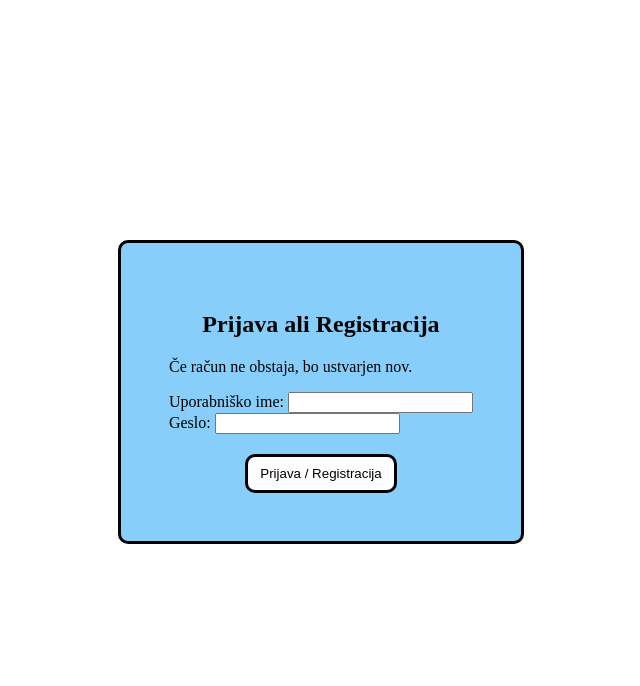
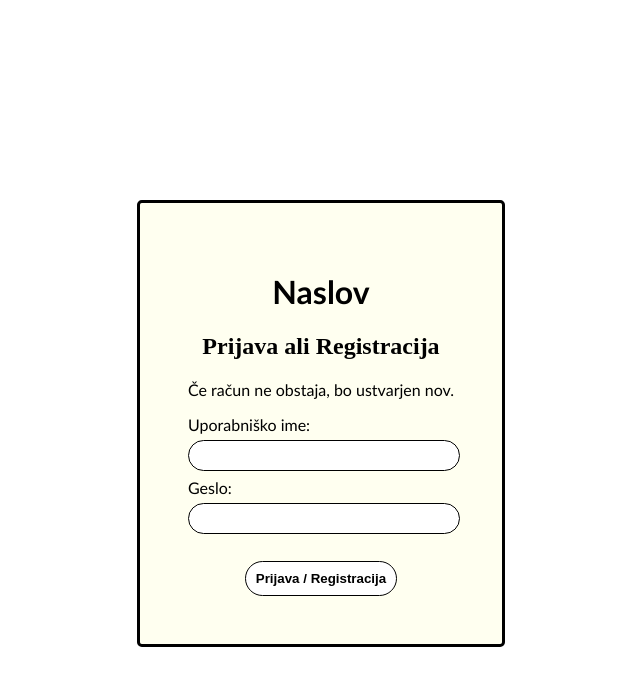
Before and after one commit to 1110006/zakljucna, a Flask app: page /login in a window 1280 px wide. Shown: the top 686 px of the page, without its empty margins (319-959 px from the left). Run offline with Flask 3, Linux system fonts and the light colour scheme.

Commit message:
Add files via upload

```diff
--- a/main.py
+++ b/main.py
@@ -1,61 +1,3 @@
-"""1. Aplikacija za beleženje nalog (To-Do List)
-Osnovni opis: Uporabnik lahko ustvari, ureja, briše in označi naloge kot zaključene. Sistem vsebuje uporabniški sistem za registracijo, prijavo in zaščito zasebnosti nalog.
-
-Funkcionalnosti:
-    Registracija in prijava: Uporabniki se lahko registrirajo z e-pošto, uporabniškim imenom in geslom. Gesla so shranjena v šifrirani obliki z uporabo bcrypt ali werkzeug.security.
-    Kreiranje nalog: Uporabniki lahko ustvarijo naloge, jih označijo kot opravljene, jih razvrstijo po datumu ali prioritete.
-    Interakcija z bazo: Uporabniški podatki (uporabniško ime, e-pošta, geslo) in naloge se shranijo v bazi (npr. SQLite). Naloge so povezane z uporabnikom (relacija "one-to-many").
-    Seznam nalog: Seznam vseh nalog z možnostjo filtriranja glede na status (npr. neopravljene, opravljene).
-    Urejanje in brisanje nalog: Uporabnik lahko ureja ali izbriše svoje naloge, vendar ne more spreminjati nalog drugih uporabnikov.
-    AJAX: Dinamično nalaganje nalog brez ponovnega nalaganja celotne strani.
-"""
-
-"""
-2. Aplikacija za beleženje knjig (Book Tracker)
-Osnovni opis: Uporabniki lahko beležijo knjige, ki so jih prebrali ali jih želijo prebrati, ocenijo knjige, pišejo mnenja, iščejo knjige po različnih kriterijih (avtor, žanr itd.).
-
-Funkcionalnosti:
-    Registracija in prijava: Uporabniki se lahko registrirajo in prijavijo. Gesla so shranjena varno.
-    Upravljanje knjig: Uporabnik lahko doda knjige v svojo zbirko (z naslovom, avtorjem, letnico izdaje, žanrom, oceno in mnenjem).
-    Filtriranje in iskanje: Knjige je mogoče filtrirati po avtorju, žanru, letu izida in oceni.
-    Povezava z bazo: Knjige in uporabniški podatki so shranjeni v bazi, povezani so (relacija "many-to-many" med uporabniki in knjigami, ker uporabniki lahko preberejo več knjig).
-    Urejanje in brisanje: Uporabnik lahko ureja svoje vnose, vendar ne more spreminjati knjig drugih uporabnikov.
-    AJAX: Dinamično nalaganje knjig ob iskanju, brez osvežitve strani.
-"""
-
-"""
-5. Aplikacija za ocenjevanje filmskih vsebin (Movie Review)
-Osnovni opis: Uporabniki lahko ocenijo filme, pišejo mnenja, delijo svoje ocene s prijatelji in iščejo filme po različnih kriterijih (žanr, leto izdaje).
-
-Funkcionalnosti:
-    Registracija in prijava: Uporabniki se lahko registrirajo in prijavijo za uporabo aplikacije
-       Ocenjevanje filmov: Uporabniki lahko ocenijo filme z zvezdami, napišejo mnenje in jih dodajo v svojo zbirko.
-    Povezava z bazo: Filme in uporabniške ocene shranimo v bazi (relacija "one-to-many" med filmi in ocenami).
-    Seznam filmov: Uporabnik lahko išče filme po žanru, letu izdaje ali oceni.
-    AJAX: Dinamično nalaganje filmov in ocen brez ponovnega nalaganja strani.
-
-Implementacija funkcionalnosti:
-    Za vsako od zgoraj navedenih aplikacij boste morali poskrbeti za:
-    Ustrezno strukturo map: Uporaba map static, templates, models in routes je ključna za dobro organizacijo.
-    Uporaba templata (Jinja2): Uporabite templating za dinamično generiranje HTML strani.
-    Varno shranjevanje gesel: Uporabite ustrezne tehnike za varno shranjevanje gesel (npr. bcrypt).
-    Preprečevanje napak in validacija: Skrbno obravnavajte napake, kot so napačni podatki v obrazcih ali napake pri povezavi z bazo.
-    API & AJAX: Implementirajte API-je za dinamično nalaganje podatkov z uporabo AJAX-a, da bodo vaše strani bolj interaktivne.
-"""
-
-"""
-9. Aplikacija za spremljanje navad (Habit Tracker)
-Osnovni opis: Uporabniki lahko spremljajo svoje dnevne navade, kot so pitje vode, telovadba, branje knjig itd., ter spremljajo svoj napredek v določenih intervalih.
-
-Funkcionalnosti:
-    Registracija in prijava: Uporabniki se prijavijo in ustvarijo profil za spremljanje svojih navad.
-    Ustvarjanje navad: Uporabnik lahko doda navade, ki jih želi spremljati (npr. pitje vode, vadba, prehranjevanje).
-    Spremljanje napredka: Uporabnik označi, ali je vsak dan izpolnil določeno navado (na primer, ali je šel na tek).
-    Povezava z bazo: Shranjevanje navad in dnevnih nalog v bazi.
-    Seznam navad: Prikaz vseh navad in filtriranje po dnevu, tednu ali mesecu.
-    AJAX: Dinamično nalaganje novih vnosov in napredka brez osvežitve strani.
-"""
-
 from flask import Flask, render_template, request
 import requests
 app = Flask(__name__)
--- a/templates/login.html
+++ b/templates/login.html
@@ -4,29 +4,42 @@
     <title>Prijava</title>
     <script src="https://code.jquery.com/jquery-3.6.0.min.js"></script>
     <style>
+        body { font-family: "Trebuchet MS", sans-serif;}
         #login-container {
             display: block;
-            border: 3px solid black;
-            border-radius: 10px;
+            border: 0.2em solid black;
+            border-radius: 0.3em;
             width: fit-content;
             padding: 3em;
-            background-color: lightskyblue;
+            background-color: ivory;
             margin: auto;
-            margin-top: 30vh;
+            margin-top: 25vh;
         }
+        h1 { text-align: center; }
         h2 {
             text-align: center;
+            font-family: 'Times New Roman', serif;
         }
         button {
             display: block;
-            border: 3px solid black;
-            border-radius: 10px;
+            border: 0.1em solid black;
+            border-radius: 2em;
             min-width: fit-content;
             width: 50%;
             background-color: white;
             margin: auto;
             margin-top: 20px;
             padding: 0.7em;
+            font-weight: bold;
+        }
+        input {
+            border-width: 0.1em;
+            border-color: black;
+            border-style: solid;
+            border-radius: 2em;
+            height: 2em;
+            width: 100%;
+            margin: 0.5em 0;
         }
     </style>
 </head>
@@ -34,16 +47,19 @@
     <div id="error-message" style="color: red; display: none;"></div>
 
     <div id="login-container">
+        <h1>Naslov</h1>
         <h2>Prijava ali Registracija</h2>
         <p>Če račun ne obstaja, bo ustvarjen nov.</p>
 
         <div>
             <label for="username">Uporabniško ime:</label>
+            <br>
             <input type="text" id="username" required>
         </div>
 
         <div>
             <label for="password">Geslo:</label>
+            <br>
             <input type="password" id="password" required>
         </div>
 
```
Also changed, not shown: templates/index.html (+48 -0 lines).
